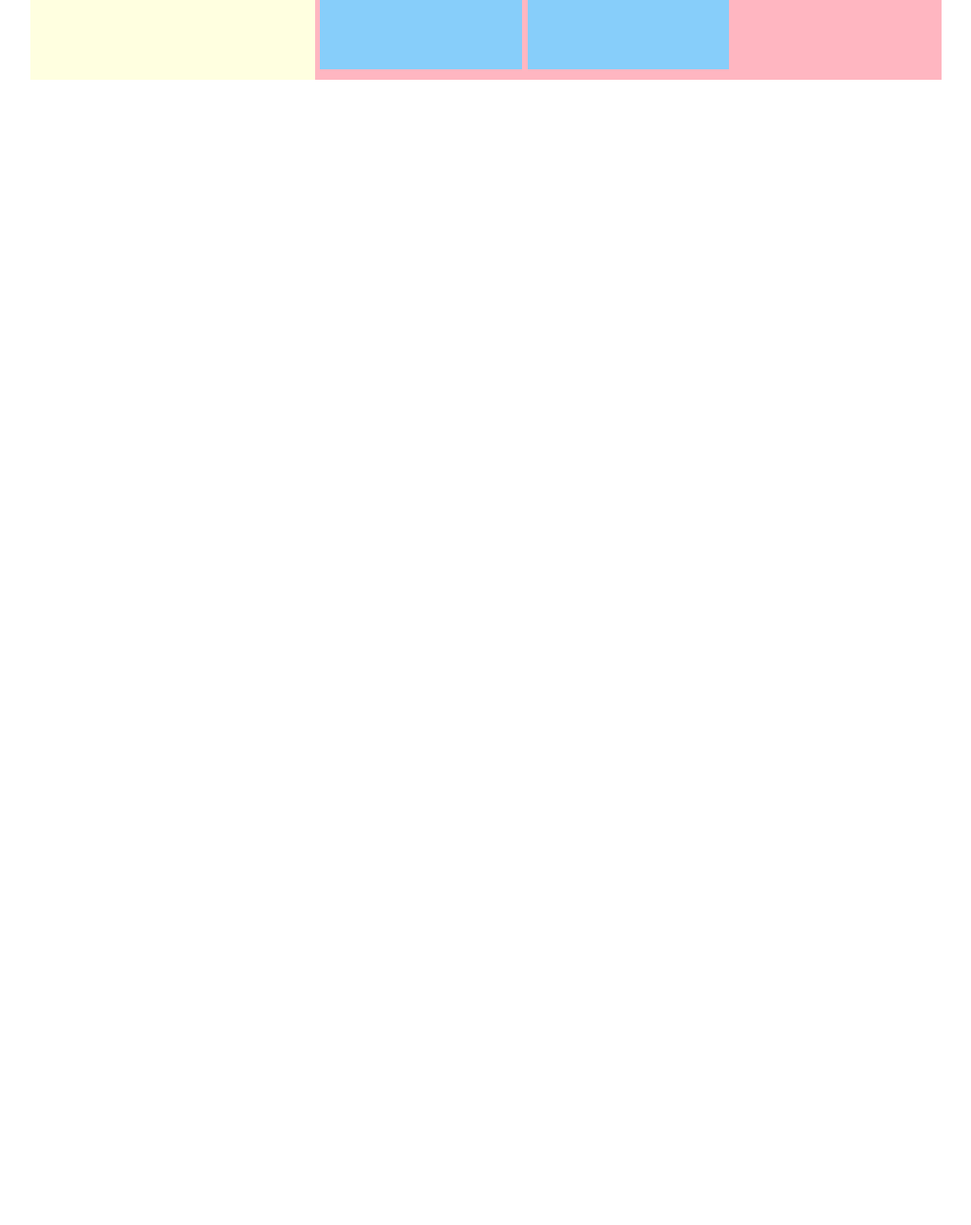
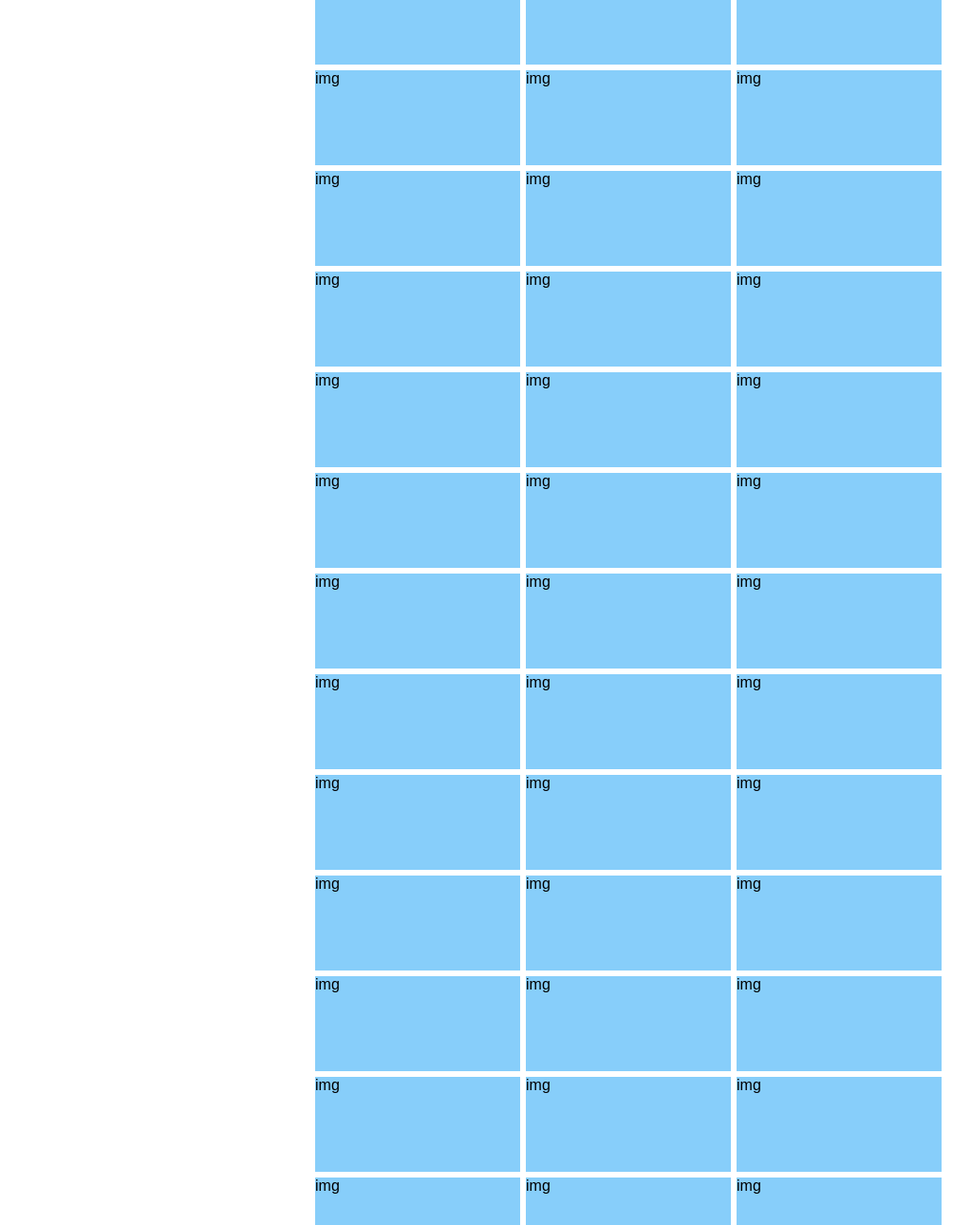
Before and after one commit to bioub/Formation_HTML_CSS_ST_Micro_2018_12, a plain HTML site: page CSS/ex-maquette-grid.html in a window 1280 px wide. Shown: the part 231-1521 px from the top of the page at 95% size, without its empty margins (128-1151 px from the left). Before the commit the page ends 800 px from the top, so only its background shows below. Drawn offline with Linux system fonts and the light colour scheme.

Commit message:
Jour 2.75

```diff
--- a/CSS/ex-maquette-grid.html
+++ b/CSS/ex-maquette-grid.html
@@ -20,12 +20,18 @@
 
     .container {
       width: 960px;
+      display: grid;
+      grid-template-areas: "h h"
+                           "a m";
+      grid-template-columns: 300px 1fr;
+      grid-template-rows: 75px 1fr;
       margin: 0 auto;
     }
 
     header {
+      grid-area: h;
       background-color: lightblue;
-      height: 75px;
+      /* height: 75px; */
       position: relative;
     }
 
@@ -55,6 +61,7 @@
       content: ' / ';
     }
 
+    /*
     .flex-container {
       background-color: lightpink;
       display: flex;
@@ -72,7 +79,15 @@
     .flex-container > main {
       flex-grow: 1;
       padding: 5px;
-      /* box-sizing: border-box; */
+      box-sizing: border-box;
+    }
+    */
+    aside {
+      grid-area: a;
+    }
+
+    main {
+      grid-area: m;
     }
 
     aside nav li {
@@ -99,6 +114,11 @@
       background-color: salmon;
     }
 
+    .breadcrumb {
+      position: sticky;
+      top: 0px;
+    }
+
     .breadcrumb li {
       display: inline;
     }
@@ -117,29 +137,35 @@
     }
 
     .gallery {
-      display: flex;
-      flex-wrap: wrap;
+      display: grid;
+      grid-template-columns: repeat(3, 1fr);
+      grid-auto-rows: 100px;
+      grid-gap: 6px;
     }
 
     .gallery div {
       /* display: inline-block; */
       /* float: left; */
-      width: calc(33.33% - 4px);
-      margin-right: 6px;
-      margin-bottom: 6px;
-      height: 100px;
+      /* width: calc(33.33% - 4px); */
+      /* margin-right: 6px; */
+      /* margin-bottom: 6px; */
+      /* height: 100px; */
       background-color: lightskyblue;
     }
 
+    /*
     .gallery div:nth-child(3n+3) {
       margin-right: 0;
     }
+    */
 
+    /*
     .clearfix::after {
       content: "";
       display: block;
       clear:left;
     }
+    */
   </style>
 </head>
 
@@ -163,7 +189,7 @@
       Transformer la gallery en CSS grid
       avec grid-gap
     -->
-    <div class="flex-container">
+    <!-- <div class="flex-container"> -->
       <aside>
         <nav>
           <ul>
@@ -199,9 +225,54 @@
           <div>img</div>
           <div>img</div>
           <div>img</div>
+          <div>img</div>
+          <div>img</div>
+          <div>img</div>
+          <div>img</div>
+          <div>img</div>
+          <div>img</div>
+          <div>img</div>
+          <div>img</div>
+          <div>img</div>
+          <div>img</div>
+          <div>img</div>
+          <div>img</div>
+          <div>img</div>
+          <div>img</div>
+          <div>img</div>
+          <div>img</div>
+          <div>img</div>
+          <div>img</div>
+          <div>img</div>
+          <div>img</div>
+          <div>img</div>
+          <div>img</div>
+          <div>img</div>
+          <div>img</div>
+          <div>img</div>
+          <div>img</div>
+          <div>img</div>
+          <div>img</div>
+          <div>img</div>
+          <div>img</div>
+          <div>img</div>
+          <div>img</div>
+          <div>img</div>
+          <div>img</div>
+          <div>img</div>
+          <div>img</div>
+          <div>img</div>
+          <div>img</div>
+          <div>img</div>
+          <div>img</div>
+          <div>img</div>
+          <div>img</div>
+          <div>img</div>
+          <div>img</div>
+          <div>img</div>
         </div>
       </main>
-    </div>
+    <!-- </div> -->
   </div>
 </body>
 
```
Also changed, not shown: CSS/04-centrage-vertical.html (added, +51 -0 lines).
